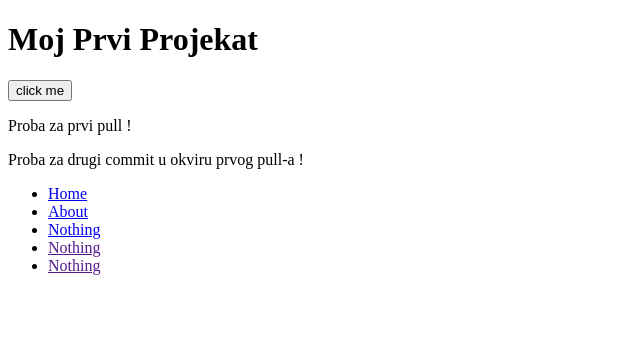
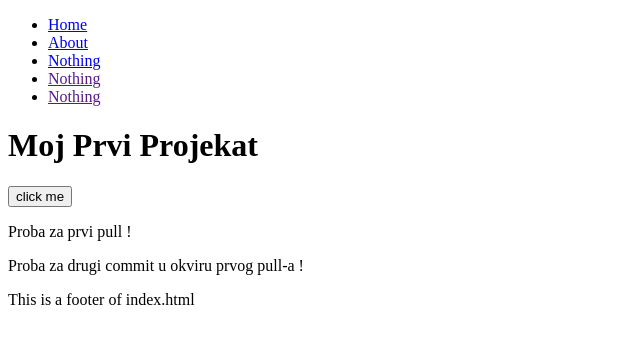
Before and after one commit to ogi62/first-project, a plain HTML site: page index.html in a window 1280 px wide. Shown: the whole page, without its empty margins (0-640 px from the left). Drawn offline with Linux system fonts and the light colour scheme.

Commit message:
changes in index.html

```diff
--- a/index.html
+++ b/index.html
@@ -1,5 +1,6 @@
 <!DOCTYPE html>
 <html lang="en">
+
 <head>
   <meta charset="UTF-8" />
   <meta http-equiv="X-UA-Compatible" content="IE=edge" />
@@ -9,20 +10,34 @@
 </head>
 
 <body>
+  <header>
+    <nav>
+      <ul>
+        <li><a href="index.html">Home</a></li>
+        <li><a href="about.html">About</a></li>
+        <li><a href="#">Nothing</a></li>
+        <li><a href="">Nothing</a></li>
+        <li><a href="">Nothing</a></li>
+      </ul>
+    </nav>
+  </header>
+
+  <main>
     <h1>Moj Prvi Projekat</h1>
     <p id="paragraf" class="hide">Welcome !</p>
     <button id="btn">click me</button>
     <p>Proba za prvi pull !</p>
 
     <p>Proba za drugi commit u okviru prvog pull-a !</p>
-    <ul>
-      <li><a href="#">Home</a></li>
-      <li><a href="about.html">About</a></li>
-      <li><a href="#">Nothing</a></li>
-      <li><a href="">Nothing</a></li>
-      <li><a href="">Nothing</a></li>
-    </ul>
+
+
+  </main>
+
+  <footer>
+    <p>This is a footer of index.html</p>
+  </footer>
 
   <script src="index.js"></script>
 </body>
+
 </html>
```
Lines whose indentation alone changed are shown as unchanged.
